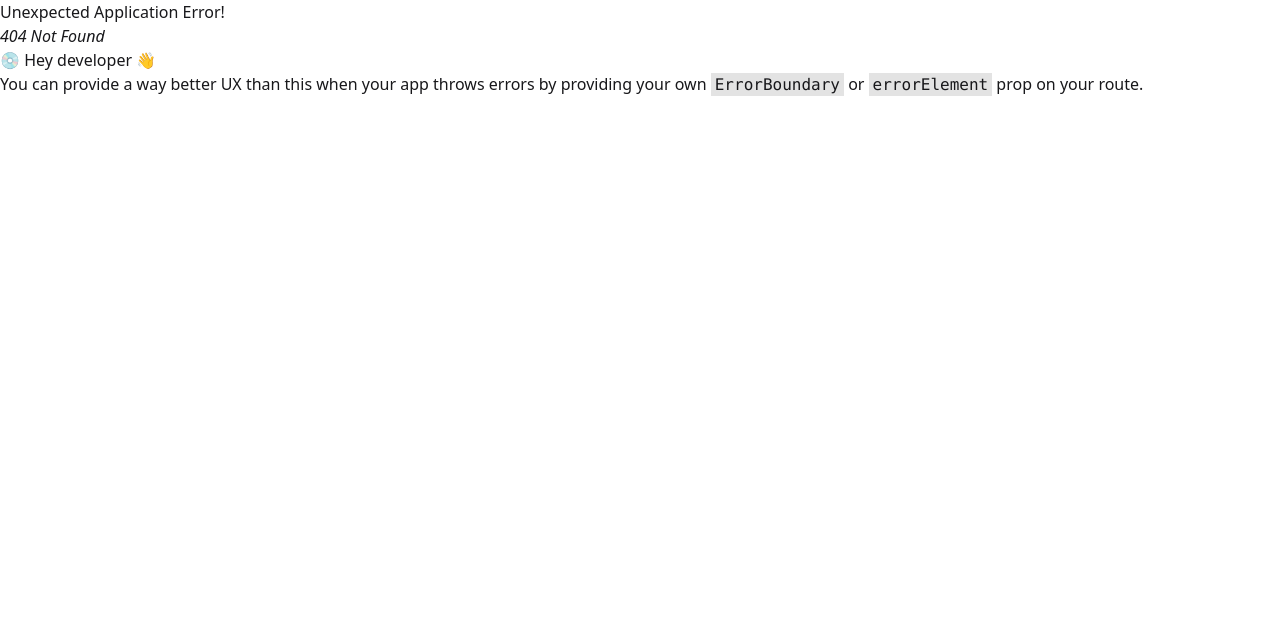
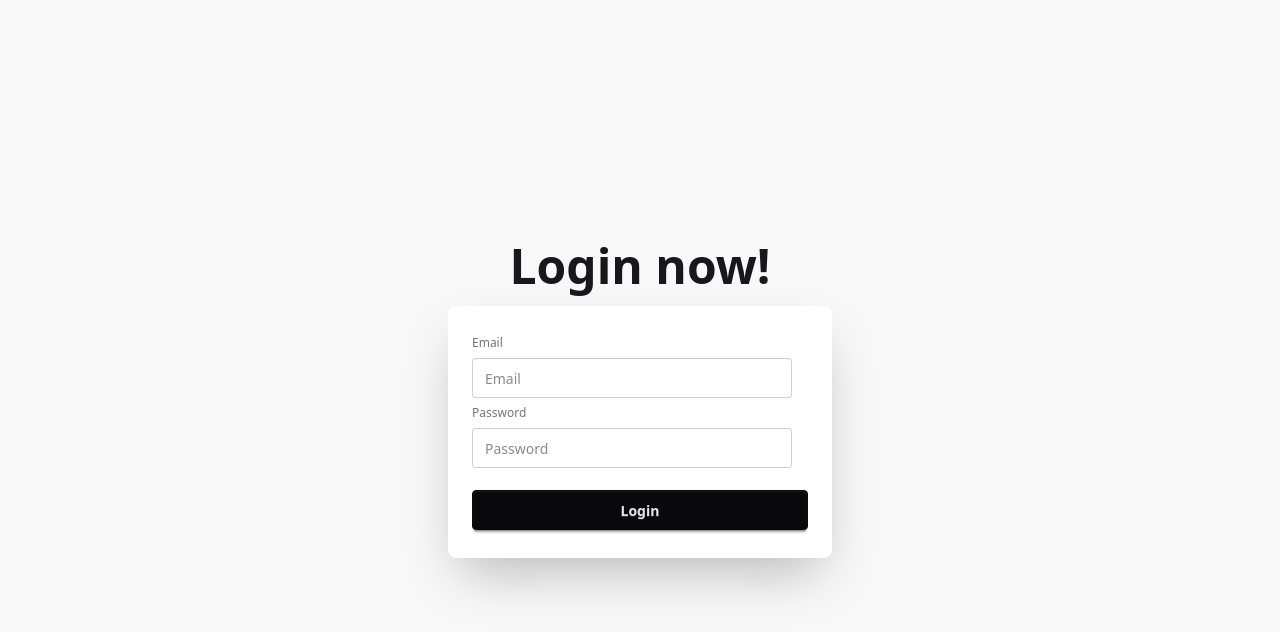
Before and after one commit to MD-Moniruzzaman-Arafat/real-state-react-project, a React (Vite) app: page /login in a window 1280 px wide. Before the commit this address had no page. Shown: the top 632 px of the page. Built offline with nearby package versions, Linux system fonts and the light colour scheme.

Commit message:
login page design

```diff
--- /dev/null
+++ b/src/components/Login/Login.jsx
@@ -0,0 +1,28 @@
+export default function Login() {
+  return (
+    <>
+      <div className="hero bg-base-200 min-h-screen">
+        <div className="hero-content w-6xl flex-col">
+          <div className="text-center ">
+            <h1 className="text-5xl font-bold">Login now!</h1>
+          </div>
+          <div className="card bg-base-100 w-full max-w-sm shrink-0 shadow-2xl">
+            <div className="card-body">
+              <fieldset className="fieldset">
+                <label className="label">Email</label>
+                <input type="email" className="input" placeholder="Email" />
+                <label className="label">Password</label>
+                <input
+                  type="password"
+                  className="input"
+                  placeholder="Password"
+                />
+                <button className="btn btn-neutral mt-4">Login</button>
+              </fieldset>
+            </div>
+          </div>
+        </div>
+      </div>
+    </>
+  );
+}
--- a/src/router/router.js
+++ b/src/router/router.js
@@ -1,5 +1,6 @@
 import { createBrowserRouter } from 'react-router';
 import App from '../App';
+import Login from '../components/Login/Login';
 import Register from '../components/Register/Register';
 import Home from '../page/Home';
 
@@ -15,4 +16,5 @@
     ],
   },
   { path: 'register', Component: Register },
+  { path: 'login', Component: Login },
 ]);
```
